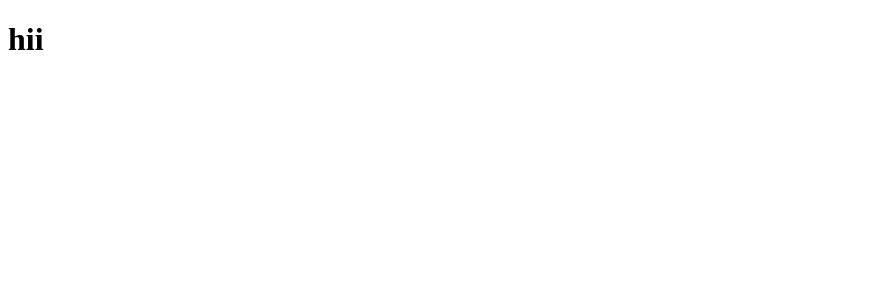
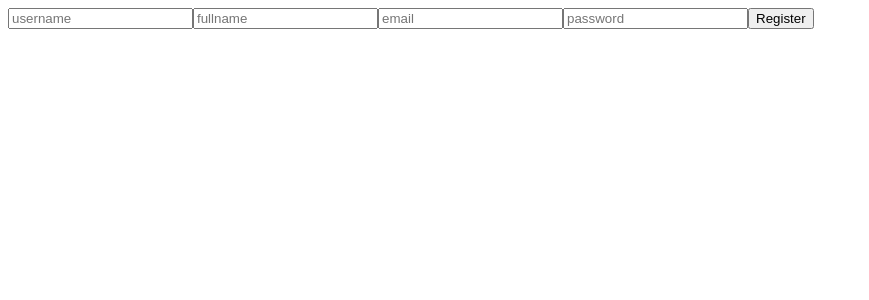
Before and after one commit to sajidul-kabir/OtterTech, a Vue app in the folder client/: page /register in a window 1280 px wide. Shown: the top 300 px of the page, without its empty margins (0-869 px from the left). Built offline with nearby package versions, Linux system fonts and the light colour scheme.

Commit message:
auth pages skeleton added

```diff
--- a/client/package.json
+++ b/client/package.json
@@ -9,7 +9,8 @@
   },
   "dependencies": {
     "core-js": "^3.6.5",
-    "vue": "^3.0.0"
+    "vue": "^3.0.0",
+    "vue-router": "^4.1.0"
   },
   "devDependencies": {
     "@vue/cli-plugin-babel": "~4.5.0",
--- a/client/src/App.vue
+++ b/client/src/App.vue
@@ -1,3 +1,3 @@
 <template>
-  <h1>hii</h1>
+  <router-view></router-view>
 </template>
--- /dev/null
+++ b/client/src/pages/auth/LoginUser.vue
@@ -0,0 +1,10 @@
+<template>
+  <div>
+    <form>
+      <input type="text" name="username" id="username" placeholder="username" />
+      <input type="password" name="password" id="pass" placeholder="password" />
+      <button>Login</button>
+    </form>
+    <p><router-link to="/register">Register</router-link> instead</p>
+  </div>
+</template>
--- /dev/null
+++ b/client/src/pages/auth/RegisterUser.vue
@@ -0,0 +1,9 @@
+<template>
+  <form>
+    <input type="text" name="username" id="username" placeholder="username" />
+    <input type="text" name="fullname" id="fullname" placeholder="fullname" />
+    <input type="email" name="email" id="email" placeholder="email" />
+    <input type="password" name="password" id="pass" placeholder="password" />
+    <button>Register</button>
+  </form>
+</template>
--- /dev/null
+++ b/client/src/router.js
@@ -0,0 +1,14 @@
+import { createRouter, createWebHistory } from 'vue-router';
+import LoginUser from './pages/auth/LoginUser.vue';
+import RegisterUser from './pages/auth/RegisterUser.vue';
+
+const router = createRouter({
+  history: createWebHistory(),
+  routes: [
+    { path: '/', redirect: '/login' },
+    { path: '/login', component: LoginUser },
+    { path: '/register', component: RegisterUser },
+  ],
+});
+
+export default router;
```
Also changed, not shown: client/src/main.js (+6 -1 lines), 1 other file (tests, documents, lock files or other folders).
